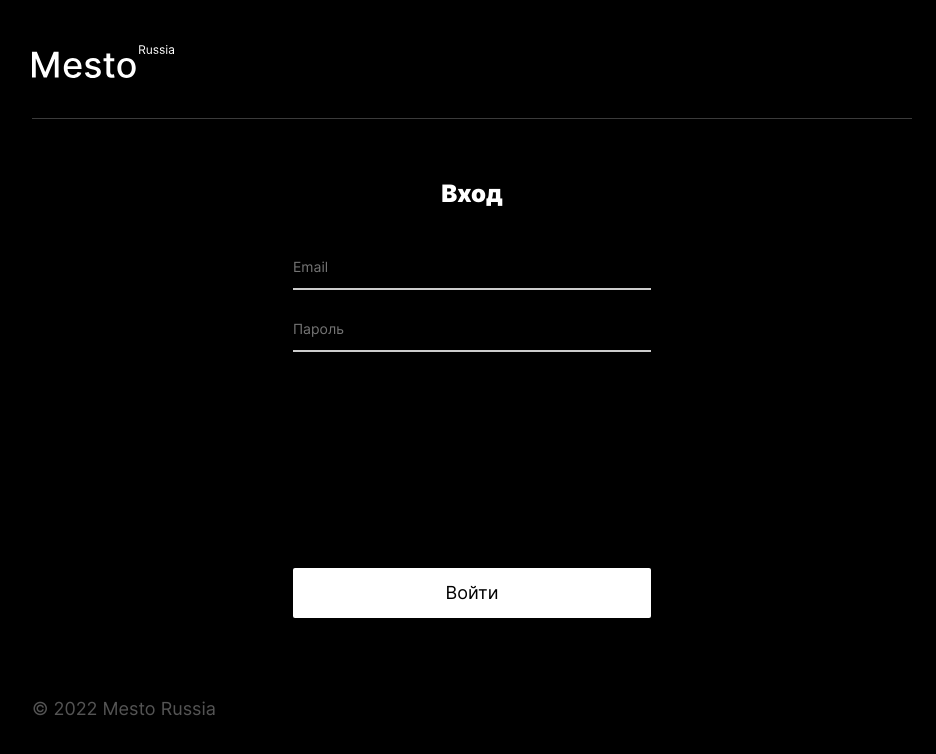
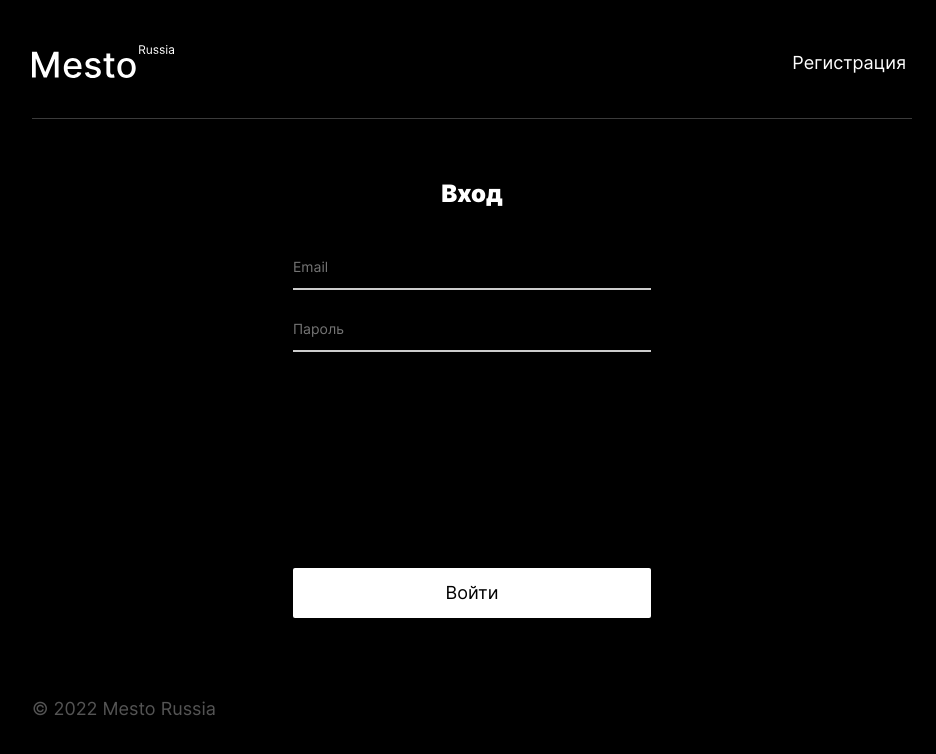
Before and after one commit to Artyom774/react-mesto-auth, a React (Create React App) app: page /sign-in in a window 1280 px wide. Shown: the top 754 px of the page, without its empty margins (168-1104 px from the left). Built offline with nearby package versions, Linux system fonts and the light colour scheme; no server answers.

Commit message:
реализован выход пользователя

```diff
--- a/src/Auth.js
+++ b/src/Auth.js
@@ -46,7 +46,7 @@ export const authorization = (password, email) => {
       return (e)
     }
   })
-  .then((res) => {console.log(res);
+  .then((res) => {
     localStorage.setItem('token', res.token);
     return res;
   })
--- /dev/null
+++ b/src/blocks/color/color_grey.css
@@ -0,0 +1,3 @@
+.color_grey {
+  color: #A9A9A9;
+}
--- /dev/null
+++ b/src/blocks/header/__email/header__email.css
@@ -0,0 +1,7 @@
+.header__email {
+  margin: 6px 24px auto auto;
+  padding: 0;
+  font-size: 18px;
+  font-weight: 500;
+  line-height: 22px;
+}
--- /dev/null
+++ b/src/blocks/header/__link/header__link.css
@@ -0,0 +1,16 @@
+.header__link {
+  margin: 6px 0 auto;
+  background-color: black;
+  color: white;
+  min-height: 22px;
+  font-size: 18px;
+  font-weight: 400;
+  line-height: 22px;
+  cursor: pointer;
+  border: none;
+}
+
+.header__link:hover {
+  opacity: .6;
+  transition-duration: 1s;
+}
--- a/src/blocks/header/header.css
+++ b/src/blocks/header/header.css
@@ -4,6 +4,8 @@
     border-bottom: 1px solid rgba(84,84,84,.7);
     box-sizing: border-box;
     margin: 45px 0 36px;
+    display: flex;
+    flex-direction: row;
 }
 
 @media (max-width: 934px) {
--- a/src/components/App.js
+++ b/src/components/App.js
@@ -43,7 +43,6 @@ function App(props) {
         setCurrentUser(info);
         setCards(initialCards);
       }).catch(err => console.log(err));
-      console.log(localStorage.getItem('token'));
       tokenCheck();
   }, [])
 
@@ -66,7 +65,7 @@ function App(props) {
     if (token) {
       getContent(token).then((res) => {
         if (res) {
-          setEmail(res.email);
+          setEmail(res.data.email);
           setLoggedIn(true);
           props.history.push('/');
         };
@@ -164,10 +163,10 @@ function App(props) {
       <CardContext.Provider value={cards}>
         <div className="App">
           <div className="content">
-            <Header />
+            <Header email={email} loggedIn={loggedIn} setLoggedIn={setLoggedIn} />
             <Switch>
               <Route path='/sign-in'>
-                <Login setSuccess={setIsSuccess} setMessagePopupOpen={setIsMessagePopupOpen} setLoggedIn={setLoggedIn} />
+                <Login setSuccess={setIsSuccess} setMessagePopupOpen={setIsMessagePopupOpen} setLoggedIn={setLoggedIn} appSetEmail={setEmail} />
               </Route>
               <Route path='/sign-up'>
                 <Register setSuccess={setIsSuccess} setMessagePopupOpen={setIsMessagePopupOpen} />
--- a/src/components/Header.js
+++ b/src/components/Header.js
@@ -1,10 +1,26 @@
 import React from 'react';
 import logo from '../images/mesto-logo.svg';
+import { Link, useHistory } from 'react-router-dom';
 
-function Header() {
+function Header(props) {
+  const history = useHistory();
+
+  function signOut(){
+    localStorage.removeItem('token');
+    history.push('/sign-in');
+    props.setLoggedIn(false);
+  }
+
+  function handleHeaderButton() {
+    if (props.loggedIn) {signOut();}
+    else {history.push('/sign-up');}
+  }
+
   return (
     <header className="header">
       <a href="#"><img className="header__logo" src={logo} alt="Место" /></a>
+      <p className='header__email'>{props.email}</p>
+      <button type='button' className={`header__link ` + (props.loggedIn ? `color_grey` : ``)} onClick={handleHeaderButton}>{props.loggedIn ? 'Выйти' : 'Регистрация'}</button>
     </header>
   );
 }
--- a/src/components/Login.js
+++ b/src/components/Login.js
@@ -18,6 +18,7 @@ function Login(props) {
     e.preventDefault();
     authorization(password, email).then((res) => {
       if (res) {
+        props.appSetEmail(email);
         setEmail('');
         setPassword('');
         props.setLoggedIn(true);
--- a/src/index.css
+++ b/src/index.css
@@ -5,7 +5,9 @@
 @import url(./blocks/content/content.css);
 @import url(./blocks/header/header.css);
   @import url(./blocks/header/__logo/header__logo.css);
-  @import url(./blocks/sign/sign.css);
+  @import url(./blocks/header/__email/header__email.css);
+  @import url(./blocks/header/__link/header__link.css);
+@import url(./blocks/sign/sign.css);
   @import url(./blocks/sign/__title/sign__title.css);
   @import url(./blocks/sign/__form/sign__form.css);
   @import url(./blocks/sign/__input/sign__input.css);
@@ -50,3 +52,5 @@
   @import url(./blocks/popup/__photo-container/popup__photo-container.css);
   @import url(./blocks/popup/__photo/popup__photo.css);
   @import url(./blocks/popup/__caption/popup__caption.css);
+
+@import url(./blocks/color/color_grey.css);
```
